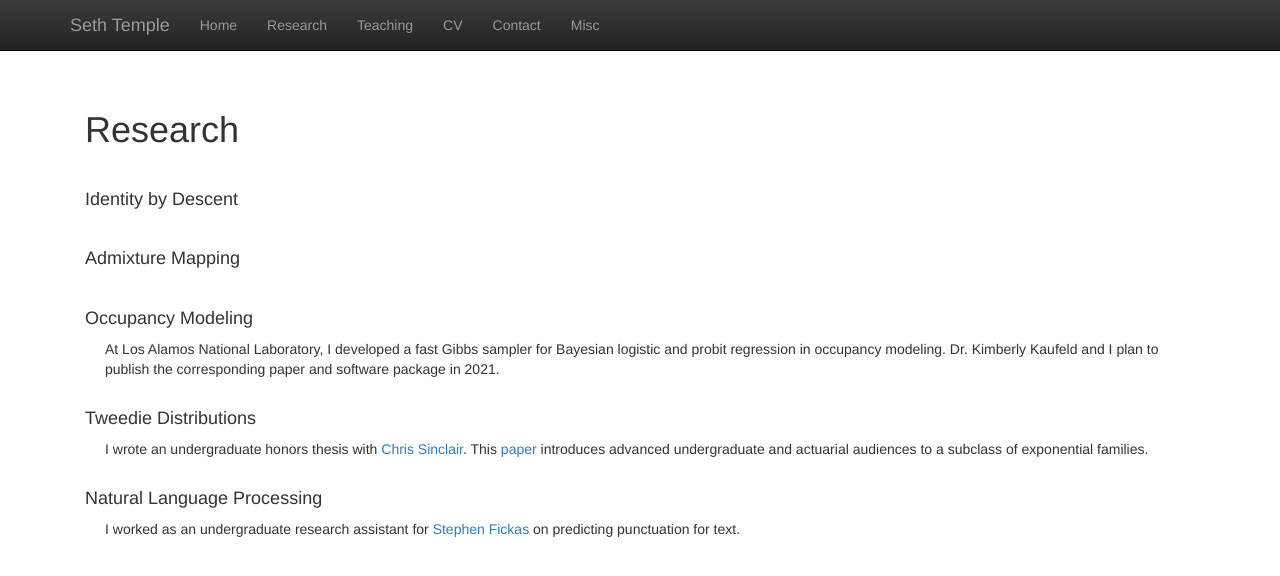
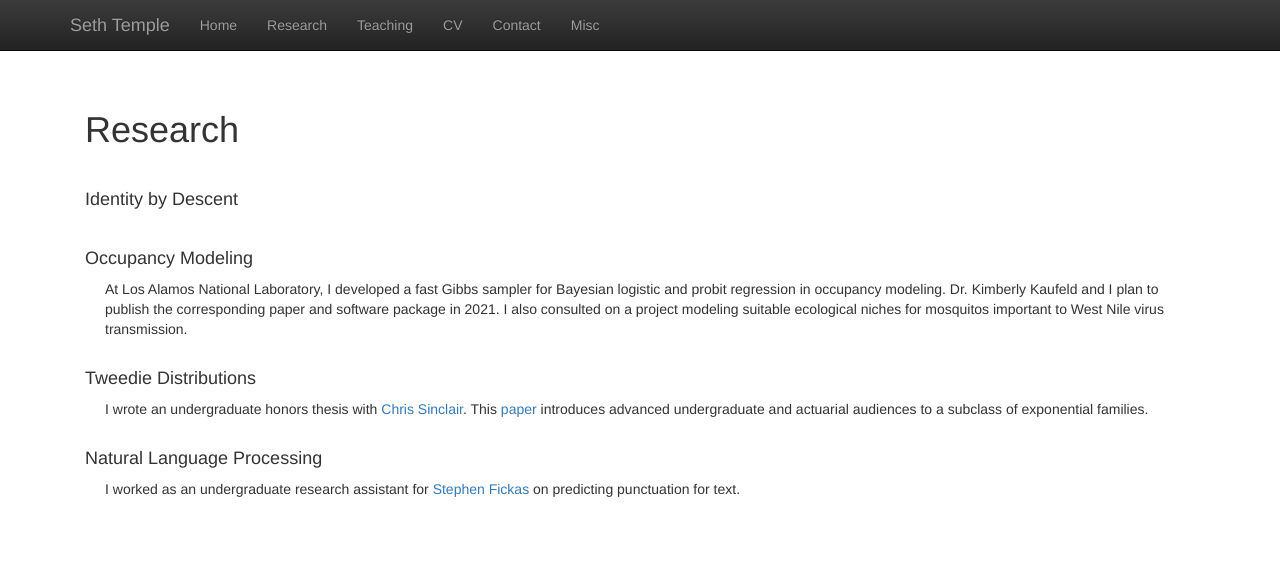
Before and after one commit to sdtemple/sdtemple.github.io, a Jekyll site: the page built from research.html, in a window 1280 px wide. Shown: the top 576 px of the page. Built offline with Jekyll 4.4.1, drawn with Linux system fonts in a browser that asks for light colours; nearby versions of some CDN libraries; library files that are not in the unit come from our copies.

Commit message:
Update research.html

```diff
--- a/research.html
+++ b/research.html
@@ -9,14 +9,11 @@ title:  'Research'
 <p class="content" style="padding:0px;margin:0px 20px 0px;">
 </p>
 <br/>
-<h4>Admixture Mapping</h4>
-<p class="content" style="padding:0px;margin:0px 20px 0px;">
-</p>
-<br/>
 <h4>Occupancy Modeling</h4>
 <p class="content" style="padding:0px;margin:0px 20px 0px;">
   At Los Alamos National Laboratory, I developed a fast Gibbs sampler for Bayesian logistic and probit regression in occupancy modeling.
   Dr. Kimberly Kaufeld and I plan to publish the corresponding paper and software package in 2021.
+  I also consulted on a project modeling suitable ecological niches for mosquitos important to West Nile virus transmission.
 </p>
 <br/>
 <h4>Tweedie Distributions</h4>
```
